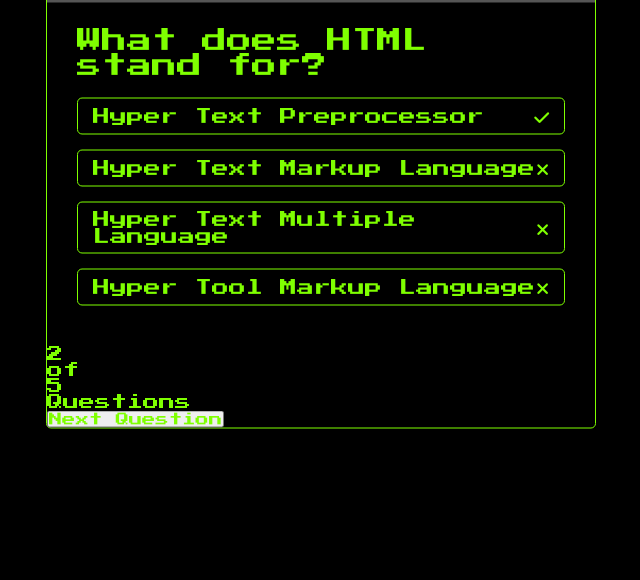
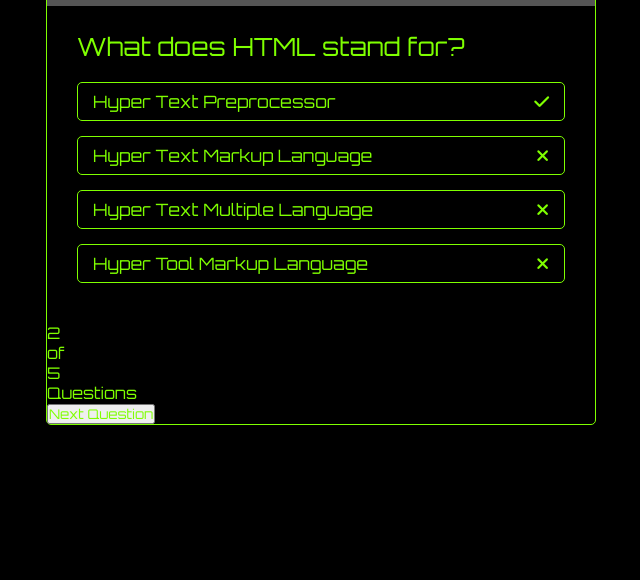
Before and after one commit to kcrawford101/Code_Quiz, a plain HTML site: page index.html in a window 1280 px wide. Shown: the part 220-800 px from the top of the page, without its empty margins (319-959 px from the left). Drawn offline with Linux system fonts and the light colour scheme.

Commit message:
added new font

```diff
--- a/index.html
+++ b/index.html
@@ -5,7 +5,7 @@
     <meta http-equiv="X-UA-Compatible" content="IE=edge">
     <meta name="viewport" content="width=device-width, initial-scale=1.0">
     <link rel="preconnect" href="https://fonts.gstatic.com">
-    <link href="https://fonts.googleapis.com/css2?family=Press+Start+2P&display=swap" rel="stylesheet">
+    <link href="https://fonts.googleapis.com/css2?family=Orbitron:wght@400;500;600;700;800;900&display=swap" rel="stylesheet">
     <link rel="stylesheet" href="assets/css/all.min.css"/>
     <link rel="stylesheet" href="style.css"/>
     <script src="https://kit.fontawesome.com/a076d05399.js"></script>
--- a/style.css
+++ b/style.css
@@ -3,8 +3,7 @@
     padding: 0px;
     box-sizing: border-box;
     color: chartreuse;
-    font-family: 'Press Start 2P', cursive;
-}
+    font-family: 'Orbitron', sans-serif;}
 
 body {
     background: black;
```
